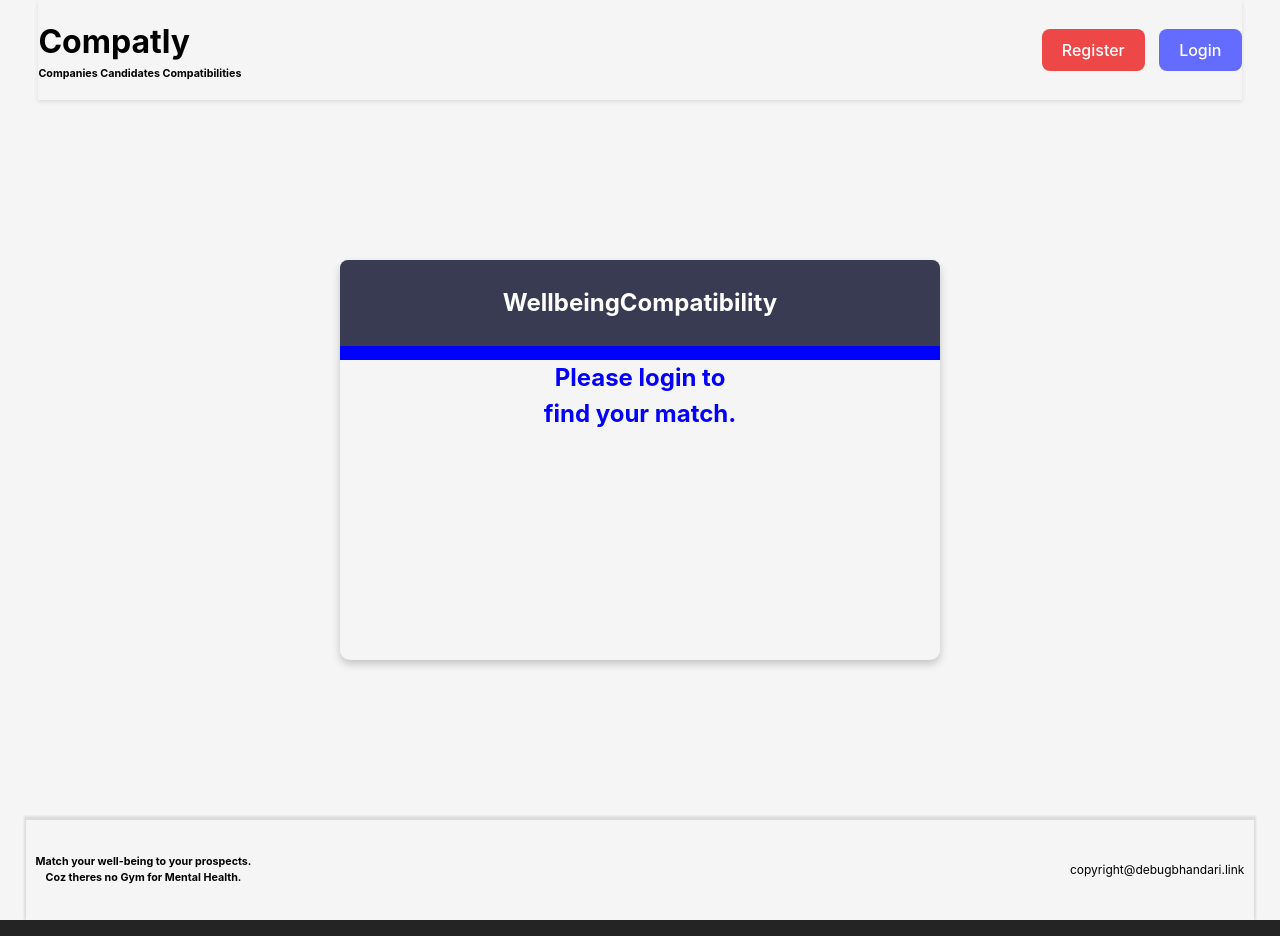
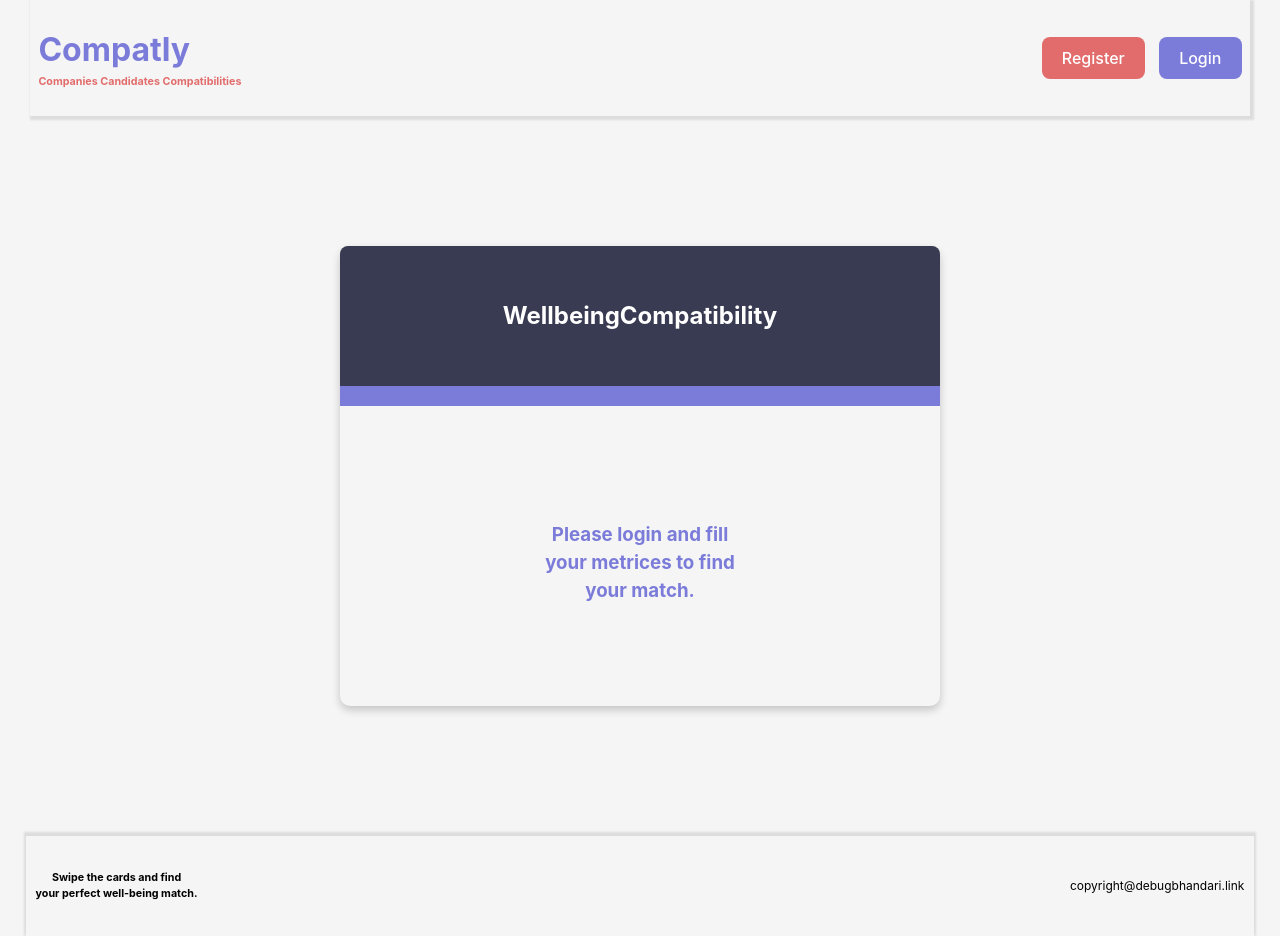
Before and after one commit to DebugBhandari/Compatly, a React (Vite) app in the folder wellbeingComp-client/: page / in a window 1280 px wide. Built offline with nearby package versions, Linux system fonts and the light colour scheme; no server answers.

Commit message:
updated css and color coordinated

```diff
--- a/wellbeingComp-client/src/Component/DisplayCard.jsx
+++ b/wellbeingComp-client/src/Component/DisplayCard.jsx
@@ -27,7 +27,7 @@ const compatibility_percentage = randomCard.compatibility_percentage;
 const [touchStart, setTouchStart] = useState(null);
 const [touchEnd, setTouchEnd] = useState(null);
 const [translateX, setTranslateX] = useState(0); // Track position
-  const minSwipeDistance = 100;
+  const minSwipeDistance = 200;
 
   const onTouchStart = (e) => {
     setTouchEnd(null);
@@ -134,21 +134,22 @@ const data = [
         transition: touchEnd ? "transform 0.3s ease" : "none", // Smooth transition
     }}>
       <div className="cardHeader">
-        {randomCard.fullname?<div className="cardAvatar"><h1>{randomCard.fullname}</h1>
+        {randomCard.fullname?<div className={!activeUser.isCompany?"cardAvatarComp":"cardAvatarUser"}><h1>{randomCard.fullname}</h1>
         <h3>{randomCard.email}</h3></div>:<h2>WellbeingCompatibility</h2>}
       </div>
       <div className="cardLine"></div>
       <div className="cardBody">
         {randomCard.id ? (
           <div className="cardItem">
-            <h2>{compatibility_percentage}% Match</h2></div>
+          {randomCard.compatibility_percentage?<h2>{compatibility_percentage}% Match</h2>: <h2>Loading...</h2>}
+          </div>
         ) : (
             activeUser.id?
           <div className="cardItem">
-            <h2 style={{margin:0}}>No swipes left.</h2>
+            {!randomCard.id?<h2 style={{margin:0}}>No swipes left.</h2>: <h2>Loading...</h2>}
           </div>:
             <div className="cardItem">
-            <h2 style={{margin:0}}>Please login to find your match.</h2>
+            <h3 style={{margin:0}}>Please login and fill your metrices to find your match.</h3>
             </div>
         )}
          {randomCard.id ?
@@ -169,8 +170,8 @@ const data = [
           <YAxis domain={[0, 5]}/>
           <Tooltip />
           <Legend />
-          <Bar dataKey="Self" fill="#8884d8" activeBar={<Rectangle fill="pink" stroke="blue" />} />
-          <Bar dataKey="Candidate" fill="#82ca9d" activeBar={<Rectangle fill="gold" stroke="red" />} />
+          <Bar dataKey="Self" fill={activeUser.isCompany?"rgb(226, 108, 108)":"#8884d8"} activeBar={<Rectangle fill="pink" stroke="blue" />} />
+          <Bar dataKey="Candidate" fill={!activeUser.isCompany?"rgb(226, 108, 108)":"#8884d8"} activeBar={<Rectangle fill="gold" stroke="red" />} />
         </BarChart>
       </ResponsiveContainer> : null}
       </div>
--- a/wellbeingComp-client/src/Component/Footer.jsx
+++ b/wellbeingComp-client/src/Component/Footer.jsx
@@ -6,8 +6,9 @@ export default function Footer() {
       <div className="footTitle">
         <div className="footTitleDiv">
           {" "}
-         <h6>Match your well-being to your prospects.</h6>
-          <h6>Coz theres no Gym for Mental Health.</h6>
+          <h6>Swipe the cards and find</h6>
+         <h6>your perfect well-being match.</h6>
+
         </div>
         <div className="footTitleDiv">
           <div className="footRightSideDiv">
--- a/wellbeingComp-client/src/Component/Login.jsx
+++ b/wellbeingComp-client/src/Component/Login.jsx
@@ -37,9 +37,9 @@ const Login = () => {
 
     return (
         <div className="login_component">
+
+            <form onSubmit={handleSubmit} className="login_comp_form">
             <h2>Login</h2>
-            <form onSubmit={handleSubmit} className="login_comp_form">
-
                     <label>Email:</label>
                     <input type="email" value={email} onChange={handleEmailChange} className="login_input"/>
 
--- a/wellbeingComp-client/src/Component/Register.jsx
+++ b/wellbeingComp-client/src/Component/Register.jsx
@@ -27,9 +27,9 @@ const Register = () => {
 
     return (
         <div className="login_component">
+
+            <form className="register_comp_form">
             <h2>Register</h2>
-            <form className="login_comp_form">
-
                 <div className="radioDiv">
                 <label>Candidate
                 <input type="radio" id="candidate" name="isCompany"  onChange={()=> setIsCompany(0)} /></label>
--- a/wellbeingComp-client/src/Styles/DisplayCard.css
+++ b/wellbeingComp-client/src/Styles/DisplayCard.css
@@ -4,7 +4,7 @@
   justify-content: center;
   align-items: center;
   width: 600px;
-  height: 400px;
+  height: 460px;
   background-color: #f5f5f5;
   border-radius: 10px;
   box-shadow: 0 4px 8px 0 rgba(0, 0, 0, 0.2);
@@ -50,7 +50,7 @@
 }
 
 .cardHeader {
-  height: 30%;
+  height: 140px;
   width: 100%;
   text-align: center;
   display: flex;
@@ -59,6 +59,12 @@
   background-color: #2a2e45ed;
   color: white;
   border-radius: 8px 8px 0 0;
+}
+.cardAvatarComp {
+  color: rgb(226, 108, 108);
+}
+.cardAvatarUser {
+  color: rgb(123, 123, 217);
 }
 .cardHeader h1,
 h3 {
@@ -69,7 +75,7 @@ h3 {
 .cardLine {
   height: 20px;
   width: 100%;
-  background-color: blue;
+  background-color: rgb(123, 123, 217);
 }
 
 .cardBody {
@@ -77,15 +83,15 @@ h3 {
   width: 100%;
   display: flex;
   flex-direction: column;
-  justify-content: space-between;
+  justify-content: center;
   align-items: center;
-  margin: 0;
 }
 
 .cardItem {
   height: 40px;
   width: 200px;
-  color: rgb(5, 1, 249);
+  color: rgb(123, 123, 217);
+  margin-bottom: 30px;
 }
 
 @media screen and (max-width: 768px) {
@@ -98,4 +104,8 @@ h3 {
   .dashboard {
     height: 70dvh;
   }
+  .overlay-button.left,
+  .overlay-button.right {
+    display: none;
+  }
 }
--- a/wellbeingComp-client/src/Styles/Login.css
+++ b/wellbeingComp-client/src/Styles/Login.css
@@ -10,7 +10,6 @@
   min-height: 600px;
   box-shadow: inset 0px -11px 8px -10px rgba(0, 0, 0, 0.1);
   color: black;
-  margin-top: 80px;
 }
 
 .login_comp_form {
@@ -21,6 +20,21 @@
   align-items: center;
   background-color: #f5f5f5;
   color: black;
+  border: 2px solid rgb(123, 123, 217);
+  padding: 10px;
+  border-radius: 8px;
+}
+.register_comp_form {
+  width: 400px;
+  display: flex;
+  flex-direction: column;
+  justify-content: left;
+  align-items: center;
+  background-color: #f5f5f5;
+  color: black;
+  border: 2px solid rgb(226, 108, 108);
+  padding: 10px;
+  border-radius: 8px;
 }
 
 .login_input {
--- a/wellbeingComp-client/src/Styles/MetricsForm.css
+++ b/wellbeingComp-client/src/Styles/MetricsForm.css
@@ -10,7 +10,6 @@
   min-height: 600px;
   box-shadow: inset 0px -11px 8px -10px rgba(0, 0, 0, 0.1);
   color: black;
-  margin-top: 120px;
 }
 .metrics_comp_form {
   margin-bottom: 100px;
--- a/wellbeingComp-client/src/Styles/Navbar.css
+++ b/wellbeingComp-client/src/Styles/Navbar.css
@@ -3,12 +3,13 @@
   justify-content: space-between;
   align-items: center;
   background-color: #f5f5f5;
-  box-shadow: 0 2px 4px rgba(0, 0, 0, 0.1);
+  box-shadow: 2px 2px 2px 2px rgba(0, 0, 0, 0.1);
   height: 100px;
   width: 94dvw;
   top: 0;
   left: 0;
   color: black;
+  padding: 8px;
 }
 
 .navbar_logo_combo {
@@ -23,14 +24,17 @@
   display: flex;
   flex-direction: column;
   text-align: start;
+  cursor: pointer;
 }
 .navbar_logo_title h6 {
   margin: 0;
   padding: 0;
+  color: rgb(226, 108, 108);
 }
 .navbar_logo_title h1 {
   margin: 0;
   padding: 0;
+  color: rgb(123, 123, 217);
 }
 .navbar_logo {
   height: 60px;
@@ -68,7 +72,7 @@
   font-family: inherit;
   cursor: pointer;
   transition: border-color 0.25s;
-  background-color: #646cff;
+  background-color: rgb(123, 123, 217);
   max-width: 200px;
   color: white;
 }
@@ -130,7 +134,7 @@
 }
 
 .userButton {
-  background-color: #3a42e8;
+  background-color: rgb(123, 123, 217);
   border-radius: 8px;
   border: 1px solid transparent;
   padding: 0.6em 1.2em;
@@ -143,7 +147,7 @@
   color: white;
 }
 .companyButton {
-  background-color: rgb(237, 71, 71);
+  background-color: rgb(226, 108, 108);
   border-radius: 8px;
   border: 1px solid transparent;
   padding: 0.6em 1.2em;
--- a/wellbeingComp-client/src/Styles/index.css
+++ b/wellbeingComp-client/src/Styles/index.css
@@ -7,3 +7,9 @@
   color: black;
   min-height: 90dvh;
 }
+
+@media screen and (max-width: 768px) {
+  .dashboard {
+    min-height: 80dvh;
+  }
+}
```
Also changed, not shown: 4 other files (tests, documents, lock files or other folders).
